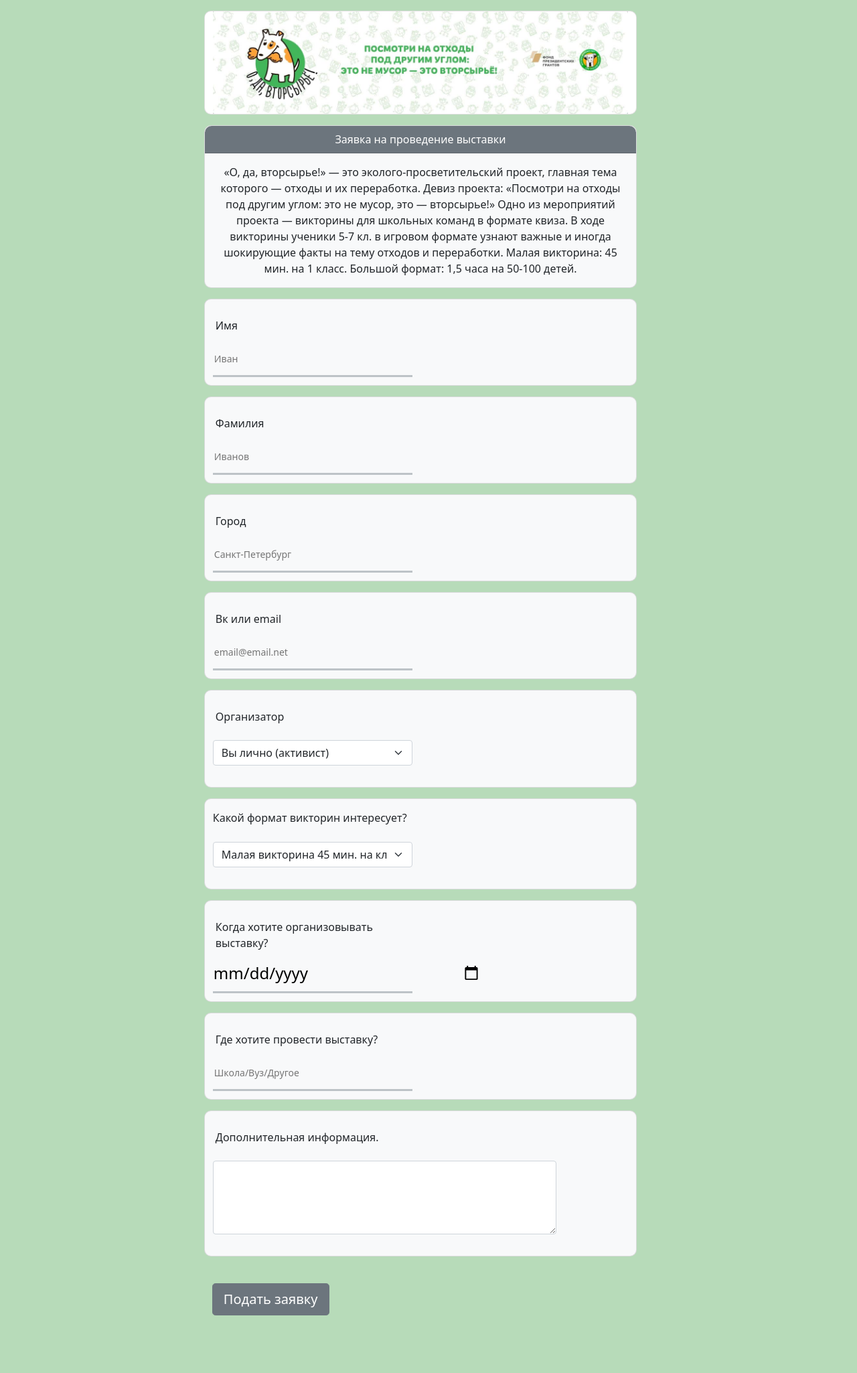
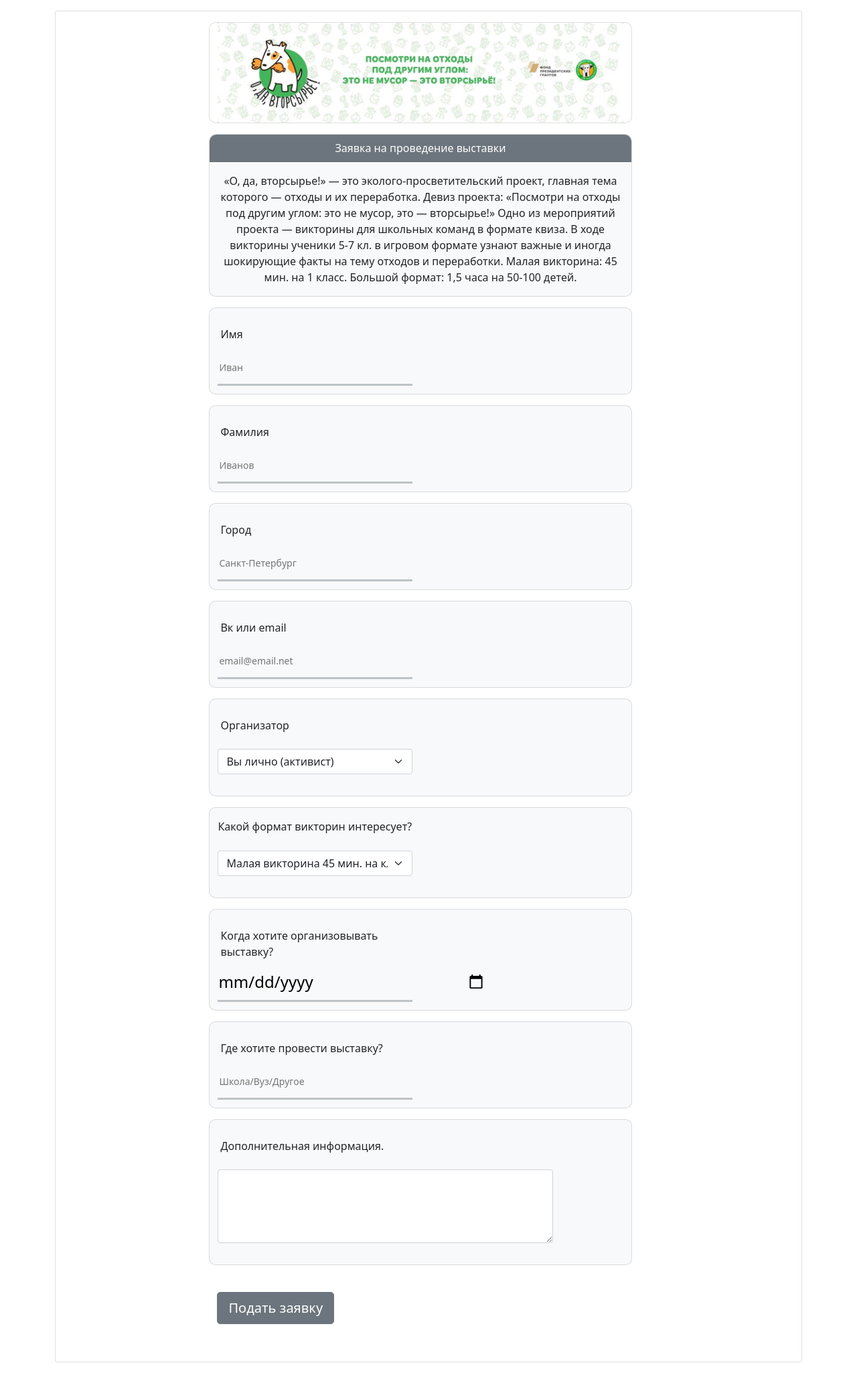
Before and after one commit to StGrail/goodhack, a Django app: page /quizzes_application_form in a window 1280 px wide. Shown: the part 58-2108 px from the top of the page at 67% size. Before the commit the page ends 2022 px from the top, so only its background shows below. Run offline with Django 3.2, Linux system fonts and the light colour scheme; style sheets or scripts are compiled from the project's sources; some libraries are stand-ins or nearby versions.

Commit message:
Add cootstrap card type for all pages

```diff
--- a/web/templates/web/base.html
+++ b/web/templates/web/base.html
@@ -14,7 +14,8 @@
     <title>О, да, вторсырье!</title>
 
 </head>
-<body style="background-color: #b7dbb9;">
+<!--<body style="background-color: #b7dbb9;">-->
+<body>
 
 <!-- Navigation Bar-->
 <!--<body style="background-color: #b7dbb9;">-->
@@ -87,7 +88,16 @@
             {% endif %}
         </div>
     </div>
-    {% block content %}{% endblock %}
+    <div class="container">
+    <div class="row">
+        <div class="card">
+            <div class="my-3">
+                {% block content %}{% endblock %}
+            </div>
+        </div>
+    </div>
+</div>
+
 
 </main>
 
```
